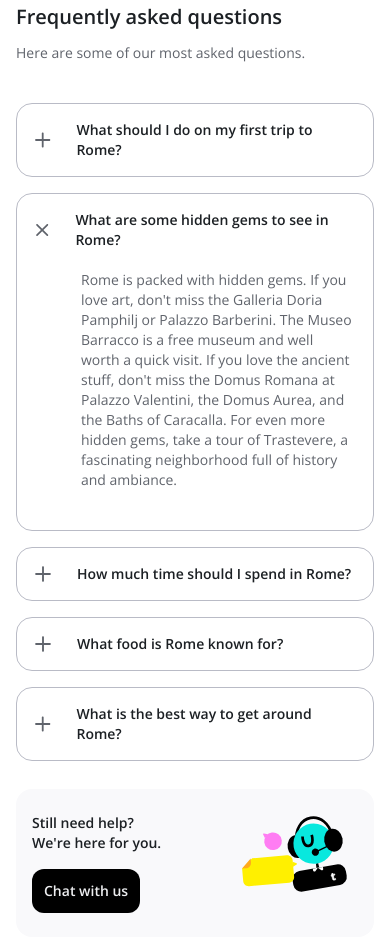
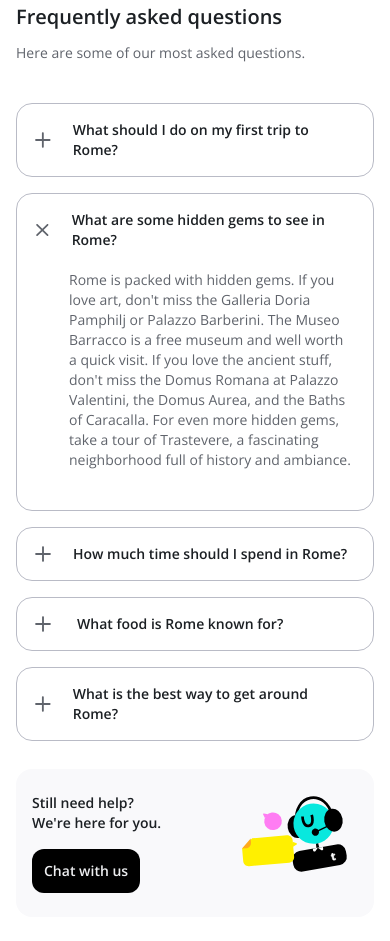
Before and after one commit to AbhishekkGautam/checkout-page-ui, a Next.js app: page / in a window 390 px wide. Shown: the part 3360-4301 px from the top of the page. Built offline with nearby package versions, Linux system fonts and the light colour scheme.

Commit message:
fix spacing in faq

```diff
--- a/components/FaqContainer.jsx
+++ b/components/FaqContainer.jsx
@@ -29,7 +29,7 @@ const FaqContainer = () => {
       <div className="flex-1 flex flex-col gap-4 lg:gap-6">
         {/* list 1 */}
         <div className="p-4 pr-5 lg:py-6 lg:px-7 border border-grey-300 rounded-2xl bg-white">
-          <div className="flex items-center gap-6">
+          <div className="flex items-center gap-5 lg:gap-6">
             <PlusIcon width={20} height={20} className="cursor-pointer" />
             <h1 className="text-sm lg:text-lg font-semibold text-greyPrimary cursor-pointer">
               What should I do on my first trip to Rome?
@@ -38,13 +38,13 @@ const FaqContainer = () => {
         </div>
         {/* list 2 */}
         <div className="p-4 pr-5 lg:py-6 lg:px-7 border border-grey-300 rounded-2xl bg-white">
-          <div className="flex items-center gap-6">
+          <div className="flex items-center gap-5 lg:gap-6">
             <MultiplyIcon width={20} height={20} className="cursor-pointer" />
             <h1 className="text-sm lg:text-lg font-semibold text-greyPrimary cursor-pointer">
               What are some hidden gems to see in Rome?
             </h1>
           </div>
-          <p className="text-sm lg:text-base font-normal text-greySecondary pl-12 pb-6 mt-5">
+          <p className="text-sm lg:text-base font-normal text-greySecondary pl-9 lg:pl-11 pb-6 mt-5">
             Rome is packed with hidden gems. If you love art, don&apos;t miss
             the Galleria Doria Pamphilj or Palazzo Barberini. The Museo Barracco
             is a free museum and well worth a quick visit. If you love the
@@ -56,7 +56,7 @@ const FaqContainer = () => {
         </div>
         {/* list 3 */}
         <div className="p-4 pr-5 lg:py-6 lg:px-7 border border-grey-300 rounded-2xl bg-white">
-          <div className="flex items-center gap-6">
+          <div className="flex items-center gap-5 lg:gap-6">
             <PlusIcon width={20} height={20} className="cursor-pointer" />
             <h1 className="text-sm lg:text-lg font-semibold text-greyPrimary cursor-pointer">
               How much time should I spend in Rome?
@@ -74,7 +74,7 @@ const FaqContainer = () => {
         </div>
         {/* list 5 */}
         <div className="p-4 pr-5 lg:py-6 lg:px-7 border border-grey-300 rounded-2xl bg-white">
-          <div className="flex items-center gap-6">
+          <div className="flex items-center gap-5 lg:gap-6">
             <PlusIcon width={20} height={20} className="cursor-pointer" />
             <h1 className="text-sm lg:text-lg font-semibold text-greyPrimary cursor-pointer">
               What is the best way to get around Rome?
```
